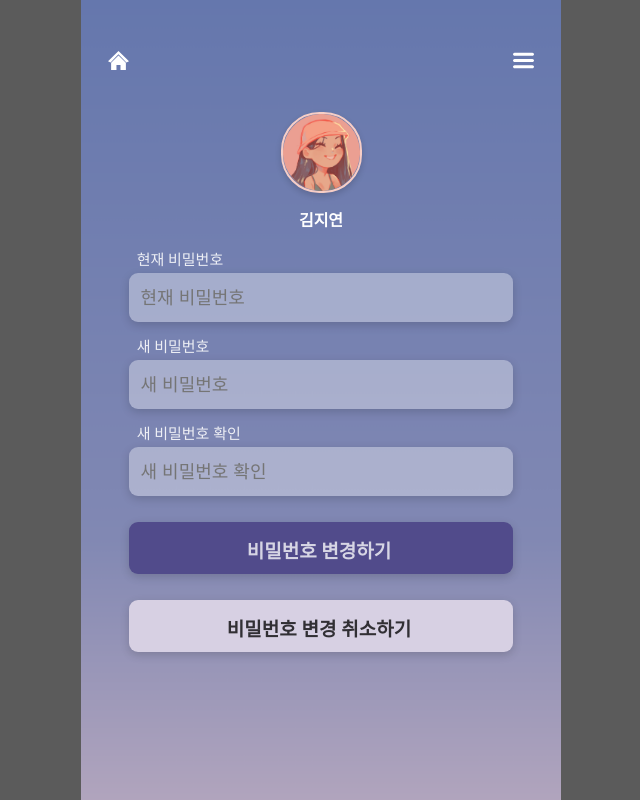
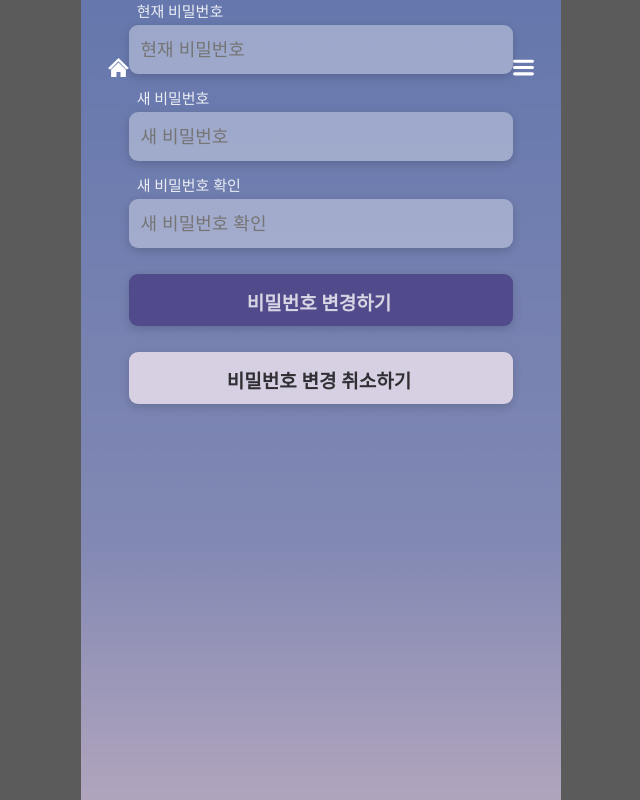
Before and after one commit to kiyj12/ringcard, a React (Create React App) app in the folder ringcard_frontend/: page /mypage/edit/password in a window 1280 px wide. Shown: the whole page, without its empty margins (319-959 px from the left). Built offline with nearby package versions, Linux system fonts and the light colour scheme.

Commit message:
fix:(front) fix headerNoProfile - from zero, create header-noprofile

```diff
--- a/ringcard_frontend/src/components/HeaderNoProfile.tsx
+++ b/ringcard_frontend/src/components/HeaderNoProfile.tsx
@@ -2,7 +2,7 @@ import { useState } from "react";
 import "../styles/layout/headerNoProfile.css";
 import Modal from "./Modal";
 
-function HeaderUser() {
+function HeaderNoProfile() {
 	const handleHomeBtnClick = async () => {
 		window.location.href = "/home/unanswered";
 	};
@@ -19,33 +19,47 @@ function HeaderUser() {
 	}
 
 	return (
-		<div className="header-user">
-			<div className="header-blank-user"></div>
-			<div className="top-banner-user">
-				<img
-					alt=""
-					src="/buttons/home-icon.svg"
-					width="21px"
-					color="white"
-					onClick={handleHomeBtnClick}
-				/>
-				<img
-					alt=""
-					src="/buttons/menu-icon.svg"
-					width="21px"
-					color="white"
-					onClick={openReq}
-				/>
+		<header className="header-noprofile">
+			<div className="header-blank"></div>
+
+			<div className="top-banner">
+				<div className="home-btn" onClick={handleHomeBtnClick}>
+					<img src="/buttons/home-icon.svg" width="21px" color="white" alt="" />
+				</div>
+
+				<div className="menu-btn" onClick={openReq}>
+					<img src="/buttons/menu-icon.svg" width="21px" color="white" alt="" />
+					<Modal open={showReq} close={closeReq} />
+				</div>
 			</div>
-			<Modal open={showReq} close={closeReq} />
-			<div className="profile-pic-large-top-blank"></div>
-			<div className="profile-pic-large">
-				<img alt="" src="/profile.png" width="77px" color="white" />
-			</div>
-			<div className="profile-pic-larg-name">김지연</div>
-			<div className="profile-pic-blank"></div>
-		</div>
+		</header>
+		// <div className="header-noprofile">
+		// 	<div className="header-blank-noprofile"></div>
+		// 	<div className="top-banner-noprofile">
+		// 		<img
+		// 			alt=""
+		// 			src="/buttons/home-icon.svg"
+		// 			width="21px"
+		// 			color="white"
+		// 			onClick={handleHomeBtnClick}
+		// 		/>
+		// 		<img
+		// 			alt=""
+		// 			src="/buttons/menu-icon.svg"
+		// 			width="21px"
+		// 			color="white"
+		// 			onClick={openReq}
+		// 		/>
+		// 	</div>
+		// 	<Modal open={showReq} close={closeReq} />
+		// 	<div className="profile-pic-large-top-blank"></div>
+		// 	<div className="profile-pic-large">
+		// 		<img alt="" src="/profile.png" width="77px" color="white" />
+		// 	</div>
+		// 	<div className="profile-pic-larg-name">김지연</div>
+		// 	<div className="profile-pic-blank"></div>
+		// </div>
 	);
 }
 
-export default HeaderUser;
+export default HeaderNoProfile;
--- a/ringcard_frontend/src/components/Modal.tsx
+++ b/ringcard_frontend/src/components/Modal.tsx
@@ -39,7 +39,7 @@ const Modal = (props: props): ReactElement => {
 						</div>
 						<hr className="menu-modal-hr" />
 						<div className="menu-container">
-							<Link to={"/mypage/info"}>
+							<Link to={"/mypage/info"} style={{ textDecoration: "none" }}>
 								<div className="menu-element">마이 페이지</div>
 							</Link>
 
--- a/ringcard_frontend/src/pages/mypage/UserInfo.tsx
+++ b/ringcard_frontend/src/pages/mypage/UserInfo.tsx
@@ -5,7 +5,7 @@ import "../../styles/layout/header.css";
 import "../../styles/user/inputBox.css";
 import "../../styles/user/inputIcon.css";
 import "../../styles/userInfo.css";
-import HeaderUser from "../../components/HeaderNoProfile";
+import HeaderNoProfile from "../../components/HeaderNoProfile";
 
 const UserInfo = () => {
 	const [user, setUser] = useState<any>([]);
@@ -35,7 +35,13 @@ const UserInfo = () => {
 
 	return (
 		<div className="container">
-			<HeaderUser></HeaderUser>
+			<HeaderNoProfile />
+			<div className="userInfo-profile-pic-container">
+				<div className="profile-pic-large">
+					<img alt="" src="/profile.png" width="77px" color="white" />
+				</div>
+				<div className="profile-pic-larg-name">김지연</div>
+			</div>
 			<div>
 				<div>
 					<div className="input-box">
--- a/ringcard_frontend/src/styles/layout/headerNoProfile.css
+++ b/ringcard_frontend/src/styles/layout/headerNoProfile.css
@@ -1,4 +1,22 @@
-.header-user{
+.header-noprofile {
+  position: fixed;
+  top: 0;
+  width: 100%;
+  max-width: inherit;
+  height: 13%;
+
+  display: flex;
+  flex-direction: column;
+
+  z-index: 1000;
+  /* background: linear-gradient(#6979ae, #7680b2);
+
+  box-shadow: 0 1px 3px 0 rgba(0, 0, 0, 0.08); */
+}
+
+
+
+/* .header-noprofile{
   width: 100%;
   height: 31%;
   display: flex;
@@ -6,19 +24,20 @@
 
 }
 
-.header-blank-user {
+.header-blank-noprofile {
   margin-top: 10%;
 }
 
-.top-banner-user {
+.top-banner-noprofile {
   height: 73px;
   margin-top: auto;
   padding: 0 27px;
   display: flex;
   justify-content: space-between;
-  /* background-color: burlywood; */
+  /* background-color: burlywood;
 }
-
+*/
+/*
 .profile-pic-large {
   height:100%;
   display: flex;
@@ -51,4 +70,4 @@
 
 .profile-pic-blank{
   height: 20%;
-}
+} */
--- a/ringcard_frontend/src/styles/layout/modal.css
+++ b/ringcard_frontend/src/styles/layout/modal.css
@@ -17,7 +17,6 @@
 
   /* 모달창 디자인 */
   background-color: rgba(92, 105, 137, 0.93);
-
 
 }
 
```
